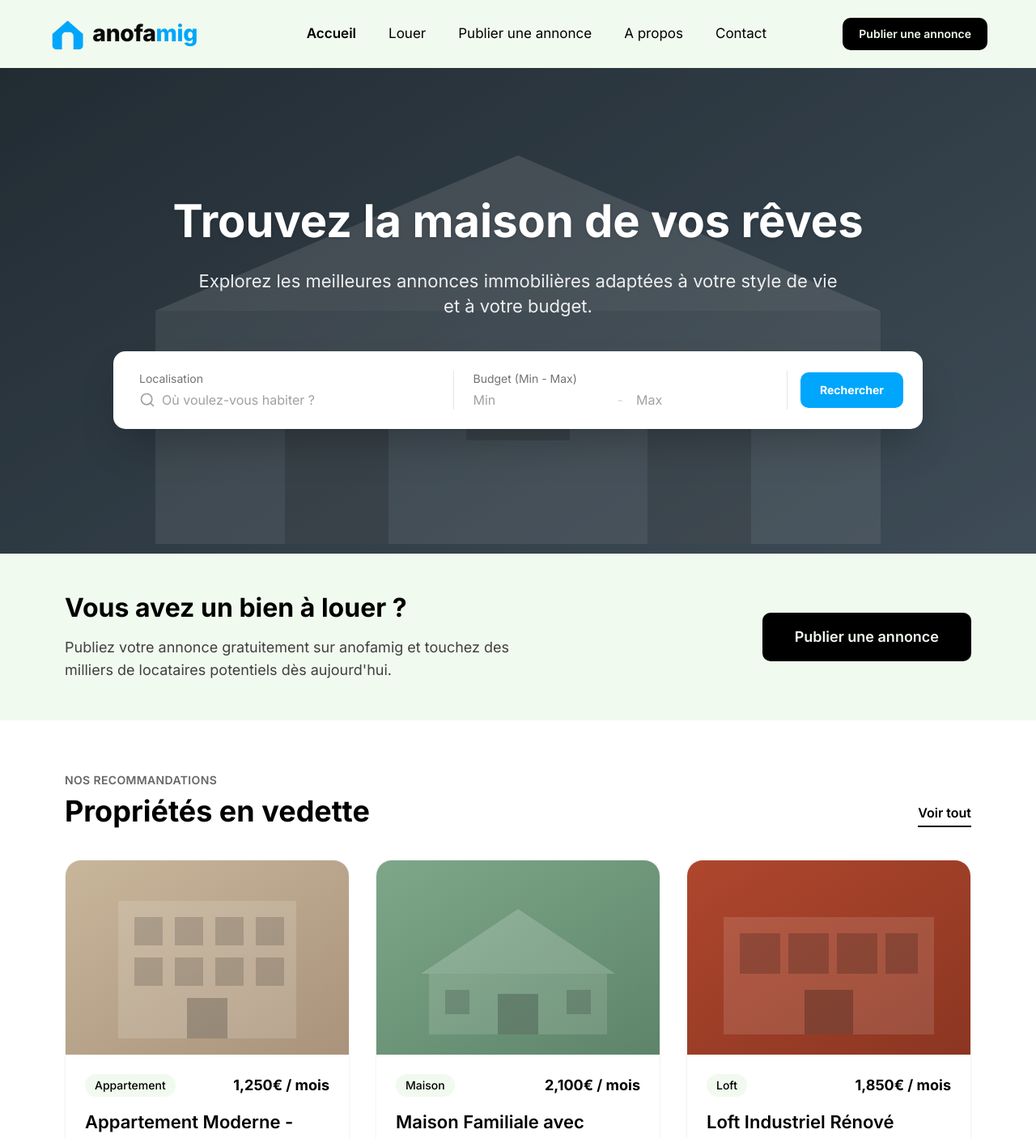
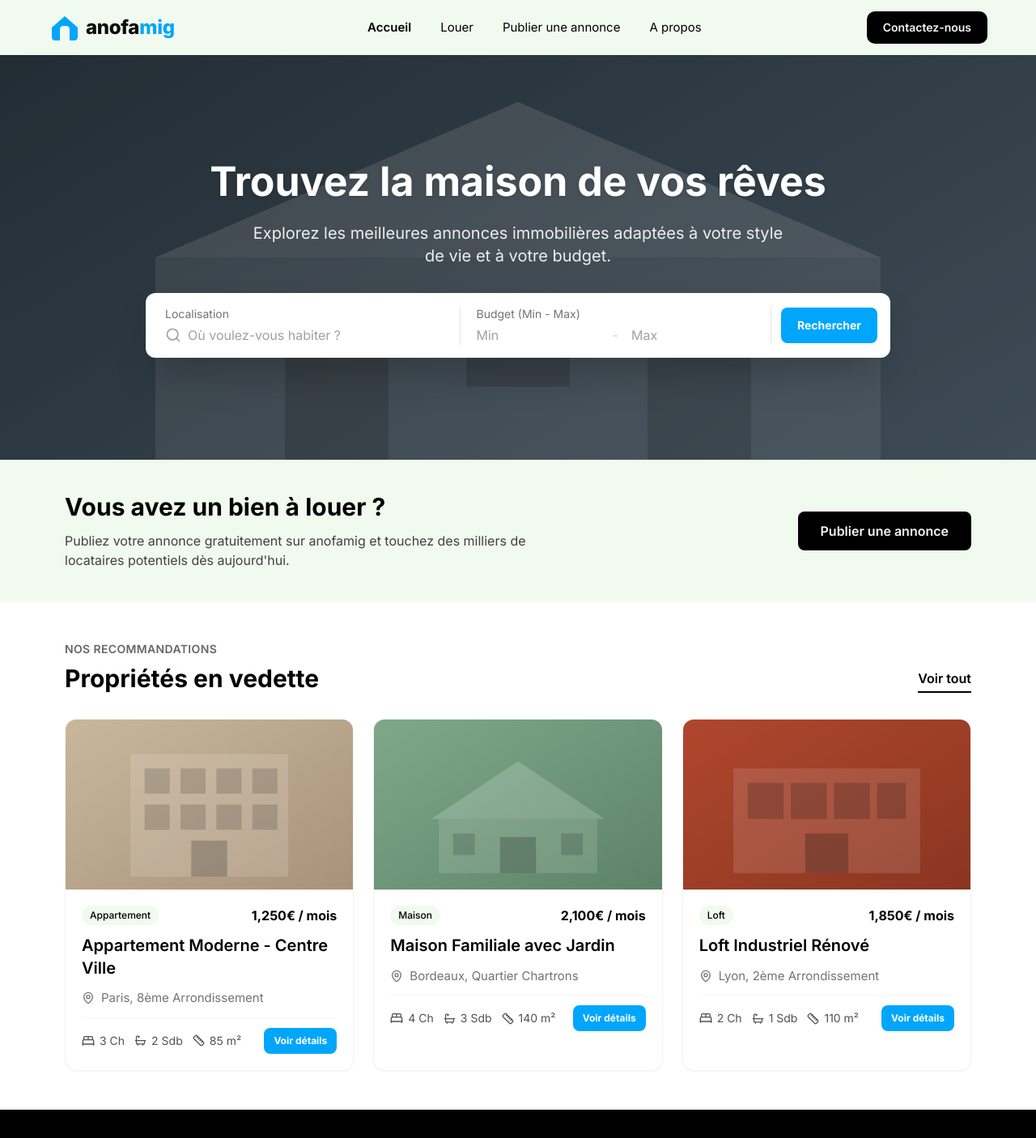
Before and after one commit to Diary-Di/AnofaMG, a React (Vite) app: page / in a window 1280 px wide. Shown: the top 1406 px of the page at 81% size. Built offline with nearby package versions, Linux system fonts and the light colour scheme.

Commit message:
UI scale correction and header layout refinement.

```diff
--- a/src/components/Footer.jsx
+++ b/src/components/Footer.jsx
@@ -27,10 +27,10 @@ function SocialIcon({ name, ...props }) {
 
 export default function Footer() {
   return (
-    <footer className="bg-black px-6 py-16 text-white sm:px-10 lg:px-20 lg:py-20">
-      <div className="mx-auto flex max-w-7xl flex-col gap-12">
-        <div className="flex flex-col justify-between gap-12 lg:flex-row">
-          <div className="flex max-w-[300px] flex-col gap-6">
+    <footer className="bg-black px-6 py-12 text-white sm:px-10 lg:px-20 lg:py-16">
+      <div className="mx-auto flex max-w-7xl flex-col gap-10">
+        <div className="flex flex-col justify-between gap-10 lg:flex-row">
+          <div className="flex max-w-[300px] flex-col gap-5">
             <div className="w-fit rounded-[5px] bg-white p-2">
               <Logo className="h-[34px] w-auto" />
             </div>
--- a/src/components/Header.jsx
+++ b/src/components/Header.jsx
@@ -6,7 +6,6 @@ const NAV_LINKS = [
   { label: "Louer", to: "/recherche" },
   { label: "Publier une annonce", to: "/publier" },
   { label: "A propos", to: "/#a-propos" },
-  { label: "Contact", to: "/#contact" },
 ];
 
 export default function Header() {
@@ -14,26 +13,25 @@ export default function Header() {
 
   return (
     <header className="bg-brand-mint">
-      <div className="flex items-center justify-between px-6 py-4 sm:px-10 lg:px-[60px]">
+      <div className="flex items-center justify-between px-6 py-3 sm:px-10 lg:px-[60px]">
         <Link to="/" className="shrink-0" aria-label="anofamig — accueil">
-          <Logo className="h-10 w-auto sm:h-[52px]" />
+          <Logo className="h-9 w-auto sm:h-11" />
         </Link>
 
-        <nav className="hidden items-center gap-8 md:flex lg:gap-10">
+        <nav className="hidden items-center gap-7 md:flex lg:gap-9">
           {NAV_LINKS.map((link) => {
             const isActive =
               link.to === "/"
                 ? location.pathname === "/"
                 : location.pathname.startsWith(link.to.split("#")[0]) &&
-                  link.to !== "/#a-propos" &&
-                  link.to !== "/#contact";
+                link.to !== "/#a-propos" &&
+                link.to !== "/#contact";
             return (
               <Link
                 key={link.label}
                 to={link.to}
-                className={`text-[17px] transition-colors hover:text-brand-blue ${
-                  isActive ? "font-semibold text-black" : "text-black"
-                }`}
+                className={`text-[15px] transition-colors hover:text-brand-blue ${isActive ? "font-semibold text-black" : "text-black"
+                  }`}
               >
                 {link.label}
               </Link>
@@ -42,10 +40,10 @@ export default function Header() {
         </nav>
 
         <Link
-          to="/publier"
+          to="/#contact"
           className="hidden rounded-[10px] bg-black px-5 py-2.5 text-sm font-semibold text-brand-mint transition-colors hover:bg-neutral-800 md:inline-block"
         >
-          Publier une annonce
+          Contactez-nous
         </Link>
       </div>
     </header>
--- a/src/components/PropertyCard.jsx
+++ b/src/components/PropertyCard.jsx
@@ -5,8 +5,8 @@ export default function PropertyCard({ listing, onViewDetails }) {
     listing;
 
   return (
-    <div className="flex flex-col overflow-hidden rounded-[20px] border border-neutral-100 bg-white shadow-[0_1px_2px_rgba(0,0,0,0.05)]">
-      <div className="h-[220px] w-full overflow-hidden sm:h-[240px]">
+    <div className="flex flex-col overflow-hidden rounded-[14px] border border-neutral-100 bg-white shadow-[0_1px_2px_rgba(0,0,0,0.05)]">
+      <div className="h-[190px] w-full overflow-hidden sm:h-[210px]">
         <img
           src={image}
           alt={title}
@@ -14,15 +14,15 @@ export default function PropertyCard({ listing, onViewDetails }) {
           loading="lazy"
         />
       </div>
-      <div className="flex flex-1 flex-col gap-4 p-6">
+      <div className="flex flex-1 flex-col gap-3 p-5">
         <div className="flex items-center justify-between gap-3">
-          <span className="rounded-full bg-brand-mint px-3 py-1 text-sm font-medium text-black">
+          <span className="rounded-full bg-brand-mint px-2.5 py-1 text-xs font-medium text-black">
             {type}
           </span>
-          <span className="text-lg font-bold text-black">{price}</span>
+          <span className="text-base font-bold text-black">{price}</span>
         </div>
 
-        <h3 className="text-[22px] font-semibold leading-snug text-black">
+        <h3 className="text-xl font-semibold leading-snug text-black">
           {title}
         </h3>
 
@@ -32,7 +32,7 @@ export default function PropertyCard({ listing, onViewDetails }) {
         </div>
 
         <div className="flex items-center justify-between border-t border-neutral-100 pt-3">
-          <div className="flex items-center gap-4 text-[15px] text-neutral-600">
+          <div className="flex items-center gap-3 text-sm text-neutral-600">
             <span className="flex items-center gap-1.5">
               <BedDouble size={16} /> {bedrooms} Ch
             </span>
@@ -46,7 +46,7 @@ export default function PropertyCard({ listing, onViewDetails }) {
           <button
             type="button"
             onClick={() => onViewDetails?.(listing)}
-            className="rounded-[10px] bg-brand-blue px-4 py-2.5 text-xs font-bold text-white transition-colors hover:bg-sky-600"
+            className="rounded-[8px] bg-brand-blue px-3 py-2 text-xs font-bold text-white transition-colors hover:bg-sky-600"
           >
             Voir détails
           </button>
--- a/src/pages/HomePage.jsx
+++ b/src/pages/HomePage.jsx
@@ -31,7 +31,7 @@ export default function HomePage() {
       <Header />
 
       {/* Hero */}
-      <section className="relative flex min-h-[520px] items-center justify-center overflow-hidden px-4 py-24 sm:min-h-[600px]">
+      <section className="relative flex min-h-[440px] items-center justify-center overflow-hidden px-4 py-16 sm:min-h-[500px] sm:py-20">
         <img
           src={heroVilla}
           alt=""
@@ -40,18 +40,18 @@ export default function HomePage() {
         />
         <div className="absolute inset-0 bg-black/30" />
 
-        <div className="relative z-10 flex w-full max-w-[1000px] flex-col items-center gap-6 text-center">
-          <h1 className="text-4xl font-bold leading-tight text-white drop-shadow-sm sm:text-5xl lg:text-[56px] lg:leading-[70px]">
+        <div className="relative z-10 flex w-full max-w-[920px] flex-col items-center gap-5 text-center">
+          <h1 className="text-3xl font-bold leading-tight text-white drop-shadow-sm sm:text-5xl lg:text-[50px] lg:leading-[60px]">
             Trouvez la maison de vos rêves
           </h1>
-          <p className="max-w-[800px] text-lg text-white/90 sm:text-xl lg:text-[22px]">
+          <p className="max-w-[680px] text-base text-white/90 sm:text-lg lg:text-xl">
             Explorez les meilleures annonces immobilières adaptées à votre
             style de vie et à votre budget.
           </p>
 
           <form
             onSubmit={handleSearch}
-            className="mt-4 flex w-full flex-col gap-4 rounded-[15px] bg-white p-6 shadow-2xl sm:flex-row sm:items-center"
+            className="mt-3 flex w-full flex-col gap-3 rounded-[12px] bg-white p-4 shadow-2xl sm:flex-row sm:items-center"
           >
             <div className="flex flex-1 flex-col gap-1 text-left">
               <label htmlFor="location" className="px-2 text-center text-sm text-neutral-500 sm:text-left">
@@ -99,7 +99,7 @@ export default function HomePage() {
 
             <button
               type="submit"
-              className="rounded-[10px] bg-brand-blue px-6 py-3 text-sm font-bold text-white transition-colors hover:bg-sky-600"
+              className="rounded-[8px] bg-brand-blue px-5 py-3 text-sm font-bold text-white transition-colors hover:bg-sky-600"
             >
               Rechercher
             </button>
@@ -108,32 +108,32 @@ export default function HomePage() {
       </section>
 
       {/* Publier une annonce banner */}
-      <section className="flex flex-col items-start justify-between gap-6 bg-brand-mint px-6 py-12 sm:px-10 lg:flex-row lg:items-center lg:px-20">
-        <div className="flex max-w-[600px] flex-col gap-4">
-          <h2 className="text-3xl font-bold text-black sm:text-[32px]">
+      <section className="flex flex-col items-start justify-between gap-5 bg-brand-mint px-6 py-10 sm:px-10 lg:flex-row lg:items-center lg:px-20">
+        <div className="flex max-w-[600px] flex-col gap-3">
+          <h2 className="text-2xl font-bold text-black sm:text-3xl">
             Vous avez un bien à louer ?
           </h2>
-          <p className="text-lg text-neutral-700">
+          <p className="text-base text-neutral-700">
             Publiez votre annonce gratuitement sur anofamig et touchez des
             milliers de locataires potentiels dès aujourd'hui.
           </p>
         </div>
         <a
           href="/publier"
-          className="shrink-0 rounded-[10px] bg-black px-10 py-4 text-lg font-semibold text-brand-mint transition-colors hover:bg-neutral-800"
+          className="shrink-0 rounded-[8px] bg-black px-7 py-3 text-base font-semibold text-brand-mint transition-colors hover:bg-neutral-800"
         >
           Publier une annonce
         </a>
       </section>
 
       {/* Featured properties */}
-      <section className="flex flex-col gap-10 px-6 py-16 sm:px-10 lg:px-20">
+      <section className="flex flex-col gap-8 px-6 py-12 sm:px-10 lg:px-20">
         <div className="flex flex-col items-start justify-between gap-4 sm:flex-row sm:items-end">
           <div className="flex flex-col gap-2">
             <p className="text-sm font-semibold uppercase tracking-wide text-black/60">
               Nos recommandations
             </p>
-            <h2 className="text-3xl font-bold text-black sm:text-4xl">
+            <h2 className="text-2xl font-bold text-black sm:text-3xl">
               Propriétés en vedette
             </h2>
           </div>
@@ -145,7 +145,7 @@ export default function HomePage() {
           </a>
         </div>
 
-        <div className="grid grid-cols-1 gap-8 sm:grid-cols-2 lg:grid-cols-3">
+        <div className="grid grid-cols-1 gap-6 sm:grid-cols-2 lg:grid-cols-3">
           {featuredListings.map((listing) => (
             <PropertyCard
               key={listing.id}
```
Also changed, not shown: src/pages/PublishListingPage.jsx (+9 -9 lines), src/pages/SearchResultsPage.jsx (+6 -7 lines).
